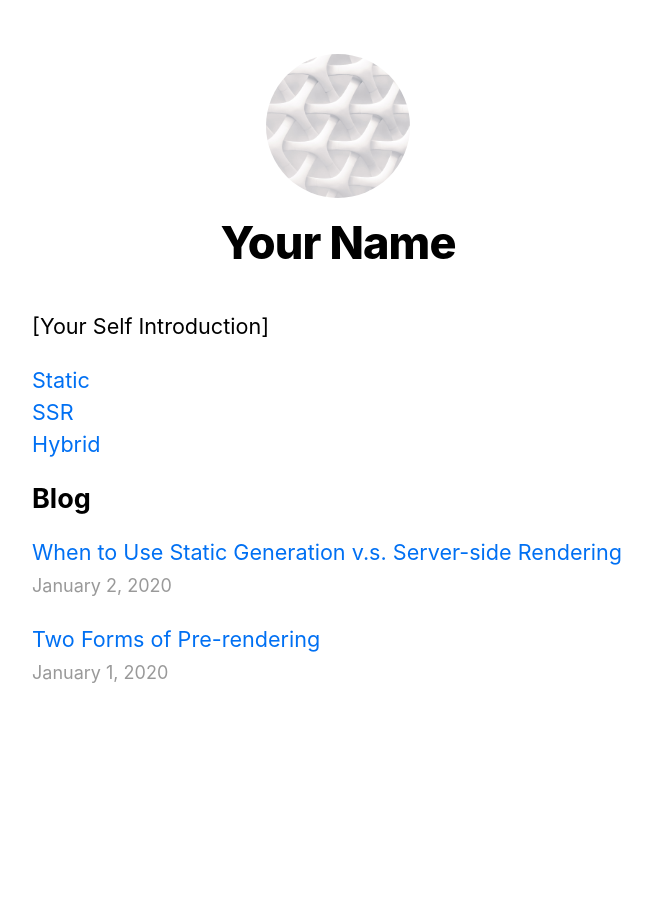
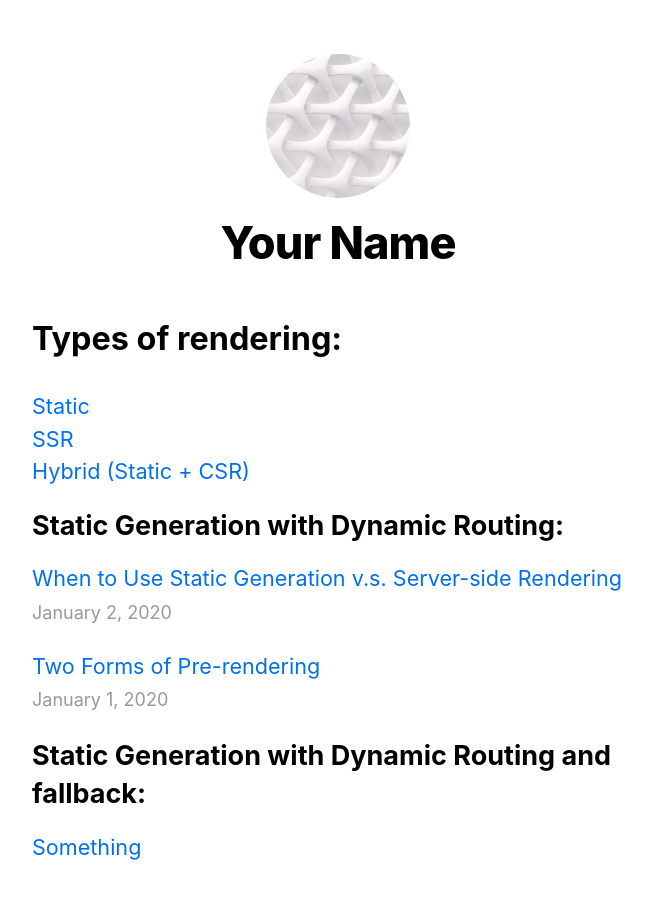
Before and after one commit to nikita2090/nextjs-blog, a Next.js app: page / in a window 1280 px wide. Shown: the top 898 px of the page, without its empty margins (302-954 px from the left). Before the commit the page ends 800 px from the top, so only its background shows below. Built offline with nearby package versions, Linux system fonts and the light colour scheme.

Commit message:
refactoring

```diff
--- a/pages/hybrid.tsx
+++ b/pages/hybrid.tsx
@@ -46,13 +46,9 @@ const Hybrid: React.FC = () => {
             <Head>
                 <title>First Post</title>
             </Head>
+            <h1>Hybrid Page(Static + CSR)</h1>
             <p>{loading ? 'Loading...' : `Hello! My name is ${name}`}</p>
             <button onClick={handleBtnClick}>fetch name</button>
-            <h2>
-                <Link href="/">
-                    <a>Home</a>
-                </Link>
-            </h2>
         </Layout>
     );
 };
--- a/pages/index.tsx
+++ b/pages/index.tsx
@@ -34,7 +34,7 @@ const Home: React.FC<Props> = ({ allPostsData }) => (
             <title>{siteTitle}</title>
         </Head>
         <section className={utilStyles.headingMd}>
-            <p>[Your Self Introduction]</p>
+            <h1>Types of rendering:</h1>
             <Link href="/static">
                 <a>Static</a>
             </Link>
@@ -46,11 +46,13 @@ const Home: React.FC<Props> = ({ allPostsData }) => (
             <br />
 
             <Link href="/hybrid">
-                <a>Hybrid</a>
+                <a>Hybrid (Static + CSR)</a>
             </Link>
         </section>
         <section className={`${utilStyles.headingMd} ${utilStyles.padding1px}`}>
-            <h2 className={utilStyles.headingLg}>Blog</h2>
+            <h2 className={utilStyles.headingLg}>
+                Static Generation with Dynamic Routing:
+            </h2>
             <ul className={utilStyles.list}>
                 {allPostsData.map(({ id, date, title }: IAllPostsData) => (
                     <li className={utilStyles.listItem} key={id}>
@@ -64,6 +66,14 @@ const Home: React.FC<Props> = ({ allPostsData }) => (
                     </li>
                 ))}
             </ul>
+
+            <h2 className={utilStyles.headingLg}>
+                Static Generation with Dynamic Routing and fallback:
+            </h2>
+
+            <Link href="/products/something">
+                <a>Something</a>
+            </Link>
         </section>
     </Layout>
 );
--- a/pages/ssr.tsx
+++ b/pages/ssr.tsx
@@ -5,7 +5,7 @@ import utilStyles from '../styles/utils.module.scss';
 
 import { GetServerSideProps } from 'next';
 
-// SSR (every user request generates page)
+// SSR (every user request generates page), if no data => 404
 
 export const getServerSideProps: GetServerSideProps = async () => {
     const someFetchedData = 'When my guitar gently weeps';
@@ -33,6 +33,7 @@ const SSR: React.FC<Props> = ({ someFetchedData }) => (
         <Head>
             <title>SSR</title>
         </Head>
+        <h1>SSR Page</h1>
         <section className={utilStyles.headingMd}>
             <p>{someFetchedData}</p>
         </section>
--- a/pages/static.tsx
+++ b/pages/static.tsx
@@ -51,10 +51,9 @@ const Static: React.FC<Props> = ({ name }) => (
         <Head>
             <title>First Post</title>
         </Head>
-        <p>Hello! My name is {name}</p>
-
-        <h1>First Post</h1>
+        <h1>Static Page</h1>
         <h2>
+            <p>Hello! My name is {name}</p>
             <Link href="/posts/redirect">
                 <a>Redirect</a>
             </Link>
```
Also changed, not shown: pages/products/[pageId].tsx (+19 -7 lines).
